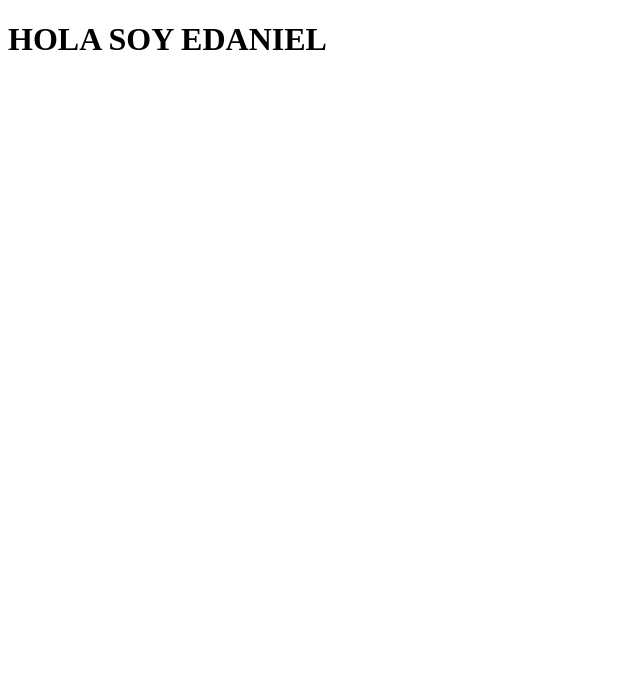
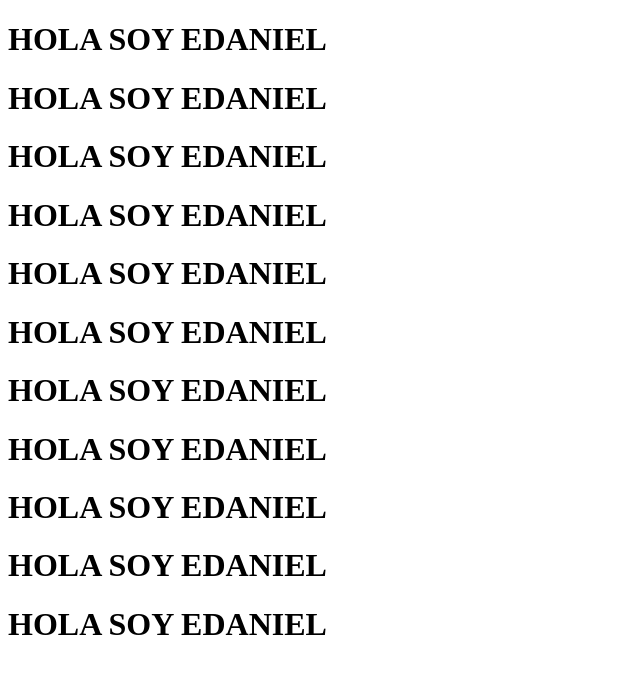
Before and after one commit to edaniel-valencia/Testing, a plain HTML site: page index.html in a window 1280 px wide. Shown: the whole page, without its empty margins (0-640 px from the left). Drawn offline with Linux system fonts and the light colour scheme.

Commit message:
Update index.html

```diff
--- a/index.html
+++ b/index.html
@@ -7,5 +7,15 @@
 </head>
 <body>
     <h1>HOLA SOY EDANIEL</h1>
+    <h1>HOLA SOY EDANIEL</h1>
+    <h1>HOLA SOY EDANIEL</h1>
+    <h1>HOLA SOY EDANIEL</h1>
+    <h1>HOLA SOY EDANIEL</h1>
+    <h1>HOLA SOY EDANIEL</h1>
+    <h1>HOLA SOY EDANIEL</h1>
+    <h1>HOLA SOY EDANIEL</h1>
+    <h1>HOLA SOY EDANIEL</h1>
+    <h1>HOLA SOY EDANIEL</h1>
+    <h1>HOLA SOY EDANIEL</h1>
 </body>
 </html>
```
